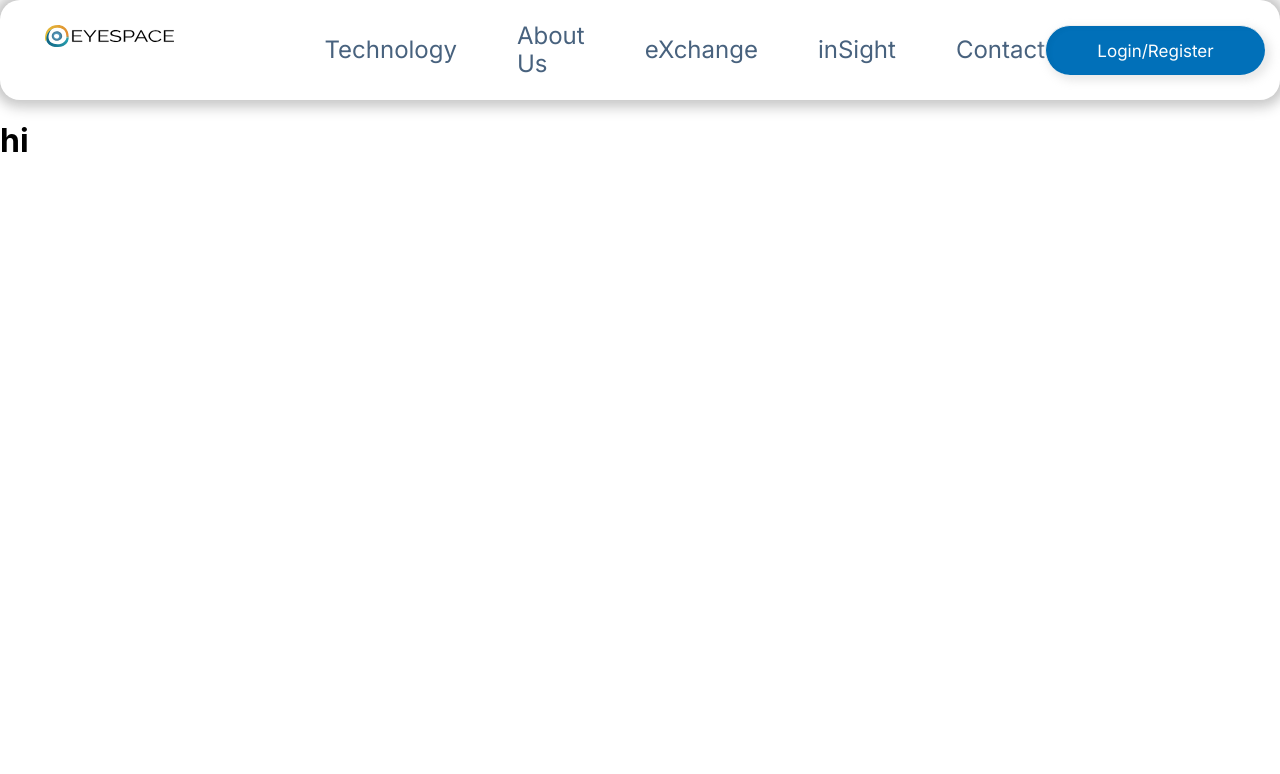
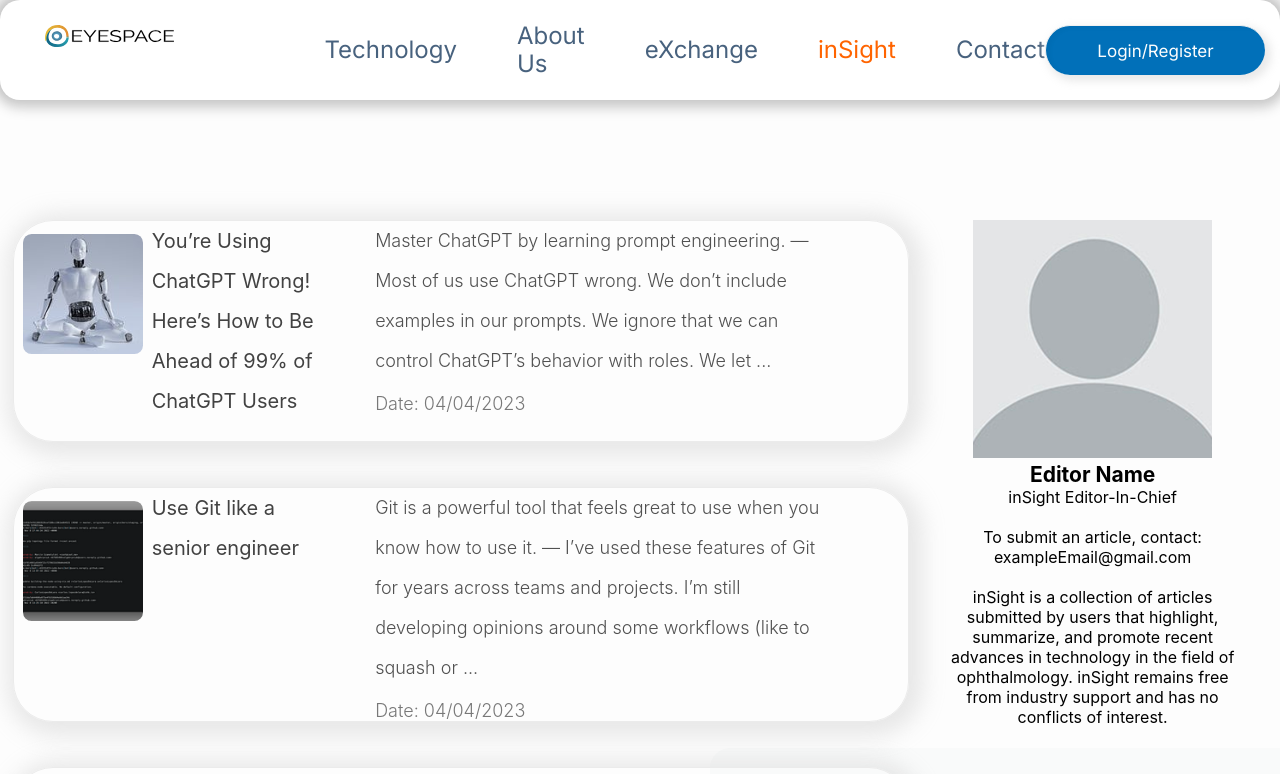
Before and after one commit to eyelabsai/EyeSpace-Website, a React (Create React App) app: page /Insight in a window 1280 px wide. Shown: the top 774 px of the page. Built offline with nearby package versions, Linux system fonts and the light colour scheme; no server answers.

Commit message:
added inSight page

```diff
--- a/src/views/Exchange/Exchange.css
+++ b/src/views/Exchange/Exchange.css
@@ -1,5 +1,5 @@
 
-.title{
+.exchange-title{
     text-align: center;
     font-size: 24px;
 }
--- a/src/views/Exchange/Exchange.js
+++ b/src/views/Exchange/Exchange.js
@@ -1,87 +1,19 @@
 import React from "react";
 import Header from '../../components/header/Header';
-import BlogCard from './BlogCard';
 import './Exchange.css';
-import Blog1 from '../../assets/blog1.svg'
-import Blog2 from '../../assets/blog2.svg'
 import ForumReplacement from '../../assets/forum_replacement.png'
-// import Blog3 from '../../assets/blog3.svg'
-// import Blog4 from '../../assets/blog4.svg'
-// import Blog5 from '../../assets/blog5.svg'
 import Bg from '../../assets/blogbg.svg'
-import EditorName from '../../assets/editor_name.png'
 
 function Exchange(props) {
-  const info = [
-    {
-      title: "You’re Using ChatGPT Wrong! Here’s How to Be Ahead of 99% of ChatGPT Users",
-      content: "Master ChatGPT by learning prompt engineering. — Most of us use ChatGPT wrong. We don’t include examples in our prompts. We ignore that we can control ChatGPT’s behavior with roles. We let ...",
-      date: "04/04/2023",
-      image: Blog1
-    },
-    {
-      title: "Use Git like a senior engineer",
-      content: "Git is a powerful tool that feels great to use when you know how to use it. — I’ve used these features of Git for years across teams and projects. I’m still developing opinions around some workflows (like to squash or ...",
-      date: "04/04/2023",
-      image: Blog2
-    },
-    {
-      title: "Use Git like a senior engineer",
-      content: "Git is a powerful tool that feels great to use when you know how to use it. — I’ve used these features of Git for years across teams and projects. I’m still developing opinions around some workflows (like to squash or ...",
-      date: "04/04/2023",
-      image: Blog2
-    },
-    {
-      title: "Use Git like a senior engineer",
-      content: "Git is a powerful tool that feels great to use when you know how to use it. — I’ve used these features of Git for years across teams and projects. I’m still developing opinions around some workflows (like to squash or ...",
-      date: "04/04/2023",
-      image: Blog2
-    },
-    {
-      title: "Use Git like a senior engineer",
-      content: "Git is a powerful tool that feels great to use when you know how to use it. — I’ve used these features of Git for years across teams and projects. I’m still developing opinions around some workflows (like to squash or ...",
-      date: "04/04/2023",
-      image: Blog2
-    },
-    {
-      title: "Use Git like a senior engineer",
-      content: "Git is a powerful tool that feels great to use when you know how to use it. — I’ve used these features of Git for years across teams and projects. I’m still developing opinions around some workflows (like to squash or ...",
-      date: "04/04/2023",
-      image: Blog2
-    },
-  ];
-
   return (
     <div className="blog-div" style={{backgroundImage: `url(${Bg})`}}>
         <Header page="eXchange"/>
         <div>
-          <div className = 'title'>
+          <div className = 'exchange-title'>
               <h1>Coming Soon</h1>
               <img src={ForumReplacement} alt="forum replacement"/>
           </div>
-
-          <div className="blogcontainer">
-            <div className="BlogCards">
-              {
-                info.map((obj) => {
-                  return (
-                    <BlogCard title={obj.title} content={obj.content} date={obj.date} image={obj.image}/>
-                  )
-                })
-              }
-            </div>
-            <div className="editor">
-              <div>
-                <img className="editor-img" src={EditorName} alt="Editor Name"/>
-              </div>
-              <div className="editor-name"><strong>Editor Name</strong></div>
-              <div>inSight Editor-In-Chief</div>
-              <br></br>
-              <div>To submit an article, contact: <br></br>exampleEmail@gmail.com</div>
-              <br></br>
-              <div>inSight is a collection of articles submitted by users that highlight, summarize, and promote recent advances in technology in the field of ophthalmology. inSight remains free from industry support and has no conflicts of interest.</div>
-            </div>
-          </div>
+          <br></br><br></br><br></br><br></br><br></br><br></br><br></br>
         </div>
     </div>
   );
--- a/src/views/Insight/Insight.css
+++ b/src/views/Insight/Insight.css
@@ -0,0 +1,54 @@
+#top{
+    display: flex;
+    margin-bottom: 80px;
+}
+
+.blog-aboutus{
+    margin-top: 10%;
+    width: 100%;
+    margin-left: 20%;
+}
+
+.blogcontainer {
+    display: flex;
+    margin-left: 1%;
+    margin-right: 3%;
+}
+
+.BlogCards {
+    width: 75%;
+}
+
+.editor {
+    margin-left: 3%;
+    margin-right: 0%;
+    width: 25%;
+    height: 100%;
+    text-align: center;
+}
+
+.editor-img {
+    width: 80%;
+    height: 80%;
+}
+
+.editor-name {
+    font-size: 21px;
+}
+
+@media only screen and (max-width: 920px) {
+    #top{
+        display: block;
+        margin-bottom: 80px;
+    }
+
+    #title{
+        width: 100%;
+        text-align: center;
+    }
+
+    .blog-aboutus{
+        margin-top: 5%;
+        margin-left: auto;
+    }
+}
--- a/src/views/Insight/Insight.js
+++ b/src/views/Insight/Insight.js
@@ -1,14 +1,84 @@
 import React from "react";
-import './Insight.css'
-import Header from "../../components/header/Header";
+import Header from '../../components/header/Header';
+import BlogCard from './BlogCard';
+import './Insight.css';
+import Blog1 from '../../assets/blog1.svg'
+import Blog2 from '../../assets/blog2.svg'
+// import Blog3 from '../../assets/blog3.svg'
+// import Blog4 from '../../assets/blog4.svg'
+// import Blog5 from '../../assets/blog5.svg'
+import Bg from '../../assets/blogbg.svg'
+import EditorName from '../../assets/editor_name.png'
 
-function Insight() {
+function Insight(props) {
+  const info = [
+    {
+      title: "You’re Using ChatGPT Wrong! Here’s How to Be Ahead of 99% of ChatGPT Users",
+      content: "Master ChatGPT by learning prompt engineering. — Most of us use ChatGPT wrong. We don’t include examples in our prompts. We ignore that we can control ChatGPT’s behavior with roles. We let ...",
+      date: "04/04/2023",
+      image: Blog1
+    },
+    {
+      title: "Use Git like a senior engineer",
+      content: "Git is a powerful tool that feels great to use when you know how to use it. — I’ve used these features of Git for years across teams and projects. I’m still developing opinions around some workflows (like to squash or ...",
+      date: "04/04/2023",
+      image: Blog2
+    },
+    {
+      title: "Use Git like a senior engineer",
+      content: "Git is a powerful tool that feels great to use when you know how to use it. — I’ve used these features of Git for years across teams and projects. I’m still developing opinions around some workflows (like to squash or ...",
+      date: "04/04/2023",
+      image: Blog2
+    },
+    {
+      title: "Use Git like a senior engineer",
+      content: "Git is a powerful tool that feels great to use when you know how to use it. — I’ve used these features of Git for years across teams and projects. I’m still developing opinions around some workflows (like to squash or ...",
+      date: "04/04/2023",
+      image: Blog2
+    },
+    {
+      title: "Use Git like a senior engineer",
+      content: "Git is a powerful tool that feels great to use when you know how to use it. — I’ve used these features of Git for years across teams and projects. I’m still developing opinions around some workflows (like to squash or ...",
+      date: "04/04/2023",
+      image: Blog2
+    },
+    {
+      title: "Use Git like a senior engineer",
+      content: "Git is a powerful tool that feels great to use when you know how to use it. — I’ve used these features of Git for years across teams and projects. I’m still developing opinions around some workflows (like to squash or ...",
+      date: "04/04/2023",
+      image: Blog2
+    },
+  ];
+
   return (
-    <div>
-      <Header page="Insight" />
-      <h1>hi</h1>
+    <div className="blog-div" style={{backgroundImage: `url(${Bg})`}}>
+        <Header page="inSight"/>
+        <div>
+          <br></br><br></br><br></br><br></br><br></br><br></br>
+          <div className="blogcontainer">
+            <div className="BlogCards">
+              {
+                info.map((obj) => {
+                  return (
+                    <BlogCard title={obj.title} content={obj.content} date={obj.date} image={obj.image}/>
+                  )
+                })
+              }
+            </div>
+            <div className="editor">
+              <div>
+                <img className="editor-img" src={EditorName} alt="Editor Name"/>
+              </div>
+              <div className="editor-name"><strong>Editor Name</strong></div>
+              <div>inSight Editor-In-Chief</div>
+              <br></br>
+              <div>To submit an article, contact: <br></br>exampleEmail@gmail.com</div>
+              <br></br>
+              <div>inSight is a collection of articles submitted by users that highlight, summarize, and promote recent advances in technology in the field of ophthalmology. inSight remains free from industry support and has no conflicts of interest.</div>
+            </div>
+          </div>
+        </div>
     </div>
   );
 }
-
 export default Insight;
```
Also changed, not shown: src/views/Insight/BlogCard.css (renamed from src/views/Exchange/BlogCard.css), src/views/Insight/BlogCard.js (renamed from src/views/Exchange/BlogCard.js).
